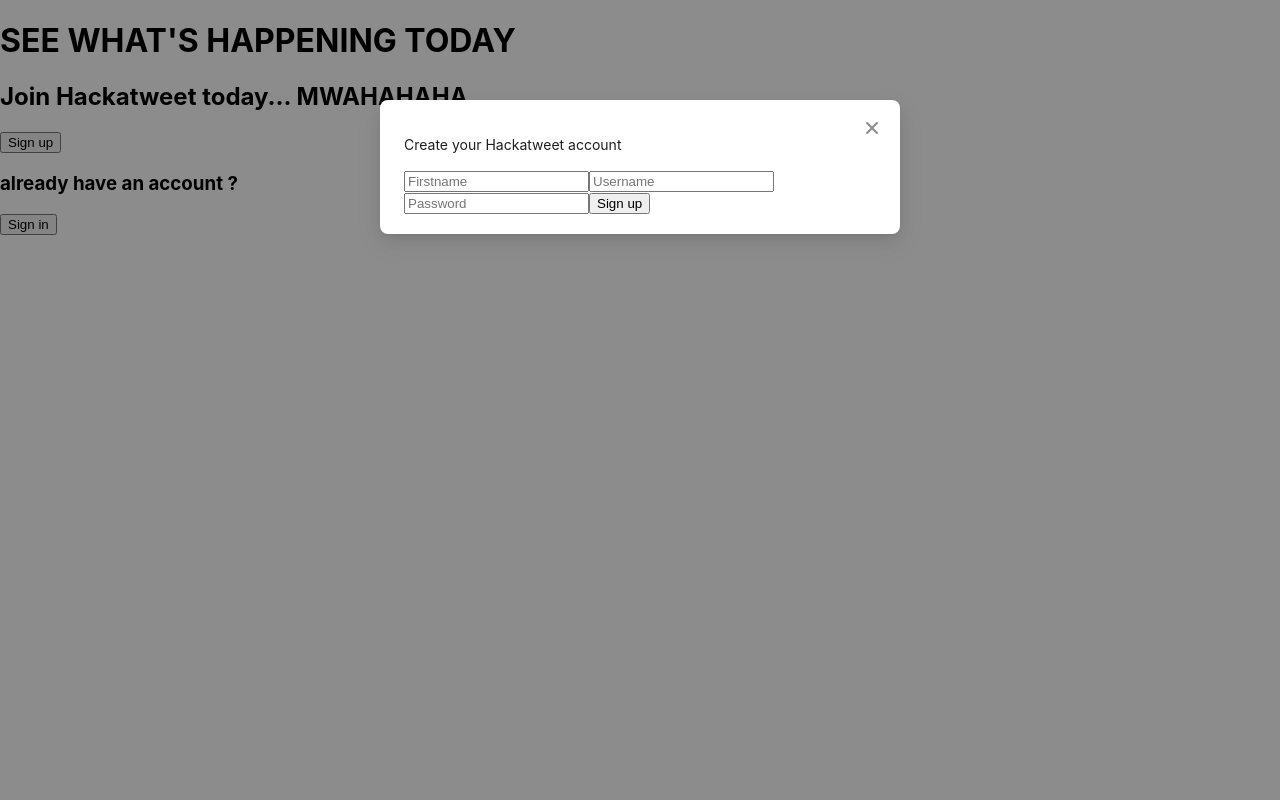
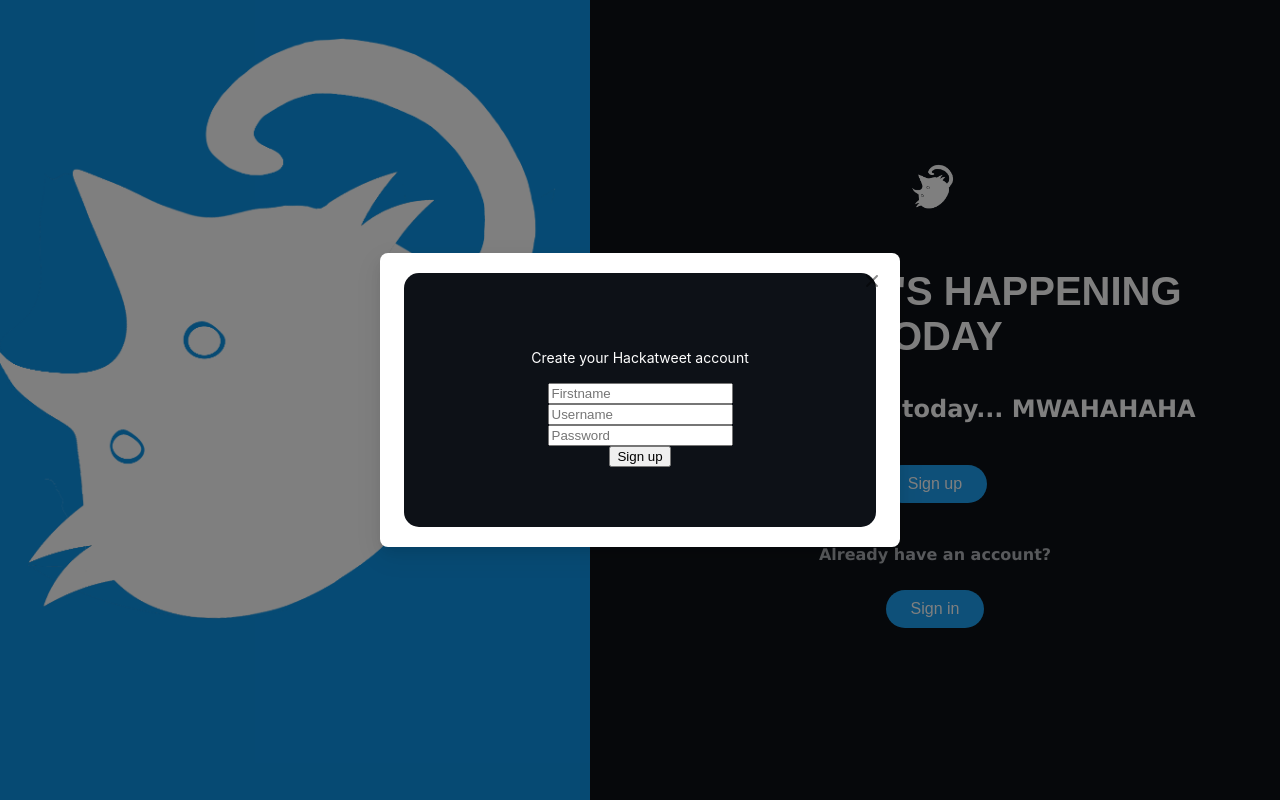
Before and after one commit to samiamougna-del/hackatweet-frontend, a Next.js app: page / in a window 1280 px wide. Both pictures are taken after a click on the button "Sign up". Built offline with nearby package versions, Linux system fonts and the light colour scheme.

Commit message:
ajout design login

```diff
--- a/components/Login.js
+++ b/components/Login.js
@@ -1,22 +1,36 @@
 import { useState } from 'react';
 import SignIn from './SignIn';
 import SignUp from './SignUp';
+import styles from '../styles/Login.module.css';
 
 function Login() {
   const [showSignUp, setShowSignUp] = useState(false);
   const [showSignIn, setShowSignIn] = useState(false);
 
   return (
-    <div>
+    <div className={styles.container}>
+      {/* Partie gauche avec image de fond */}
+      <div className={styles.left}></div>
 
-       <h1>SEE WHAT'S HAPPENING TODAY</h1>
-      <h2>Join Hackatweet today... MWAHAHAHA</h2>
-      <button onClick={() => setShowSignUp(true)}>Sign up</button>
-      {showSignUp && <SignUp onClose={() => setShowSignUp(false)} />}
-      <h3>already have an account ?</h3>
-      <button onClick={() => setShowSignIn(true)}>Sign in</button>
-      {showSignIn && <SignIn onClose={() => setShowSignIn(false)} />}
+      {/* Partie droite avec logo et formulaire */}
+      <div className={styles.right}>
+        <img src="/logo.png" alt="Logo Hackatweet" className={styles.logo} />
 
+        <h1 className={styles.title}>SEE WHAT'S HAPPENING TODAY</h1>
+        <h2 className={styles.subtitle}>Join Hackatweet today... MWAHAHAHA</h2>
+
+        <button className={styles.button} onClick={() => setShowSignUp(true)}>
+          Sign up
+        </button>
+        {showSignUp && <SignUp onClose={() => setShowSignUp(false)} />}
+
+        <h3 className={styles.smallText}>Already have an account?</h3>
+
+        <button className={styles.button} onClick={() => setShowSignIn(true)}>
+          Sign in
+        </button>
+        {showSignIn && <SignIn onClose={() => setShowSignIn(false)} />}
+      </div>
     </div>
   );
 }
--- a/components/SignIn.js
+++ b/components/SignIn.js
@@ -1,58 +1,82 @@
-import { login } from '../reducers/user'
+import { login } from '../reducers/user';
 import { useDispatch } from 'react-redux';
 import { useState } from 'react';
 import { Modal } from 'antd';
 import { FontAwesomeIcon } from '@fortawesome/react-fontawesome';
 import { faXmark } from '@fortawesome/free-solid-svg-icons';
+import { useRouter } from 'next/router';
 
-//import styles from '../styles.login.module.css';
-
-function SignIn({onClose}) {
-        const dispatch = useDispatch()
+function SignIn({ onClose }) {
+  const dispatch = useDispatch();
+  const router = useRouter();
 
   const [signInUsername, setSignInUsername] = useState('');
   const [signInPassword, setSignInPassword] = useState('');
-
+  const [error, setError] = useState('');
 
   const handleConnection = () => {
+    setError('');
     fetch('http://localhost:3000/users/signin', {
       method: 'POST',
       headers: { 'Content-Type': 'application/json' },
-                body: JSON.stringify({ username: signInUsername, password: signInPassword }),
-            }).then(response => response.json())
+      body: JSON.stringify({
+        username: signInUsername,
+        password: signInPassword,
+      }),
+    })
+      .then(res => res.json())
       .then(data => {
         if (data.result) {
           dispatch(login({ username: signInUsername, token: data.token }));
           setSignInUsername('');
           setSignInPassword('');
-
-
+          onClose();
+          router.push('/home');
+        } else {
+          setError(data.error || 'Erreur lors de la connexion');
         }
-                });
-
-
+      })
+      .catch(() => setError('Erreur serveur'));
   };
 
   return (
-                    // ajouter className={styles.loginSection} dans modal
-                    //ajouter logo
     <Modal
       open={true}
       onCancel={onClose}
       footer={null}
       closeIcon={<FontAwesomeIcon icon={faXmark} />}
+         centered  // centre verticalement
+  maskStyle={{ backgroundColor: 'rgba(0, 0, 0, 0.5)' }}
+  bodyStyle={{
+    backgroundColor: '#0d1117',
+    color: 'white',
+    display: 'flex',
+    flexDirection: 'column',
+    alignItems: 'center',
+    padding: '60px 40px',
+    borderRadius: '15px',
+  }}
+  style={{ border: 'none' }}
     >
       <h2>Sign in</h2>
       <p>Connect to Hackatweet</p>
-					<input type="text" placeholder="Username" id="signInUsername" onChange={(e) => setSignInUsername(e.target.value)} value={signInUsername} />
-					<input type="password" placeholder="Password" id="signInPassword" onChange={(e) => setSignInPassword(e.target.value)} value={signInPassword} />
-					<button id="connection" onClick={() => handleConnection()}>Sign in</button>
+
+      <input
+        type="text"
+        placeholder="Username"
+        onChange={(e) => setSignInUsername(e.target.value)}
+        value={signInUsername}
+      />
+      <input
+        type="password"
+        placeholder="Password"
+        onChange={(e) => setSignInPassword(e.target.value)}
+        value={signInPassword}
+      />
+      {error && <p style={{ color: 'red' }}>{error}</p>}
+      <button onClick={handleConnection}>Sign in</button>
     </Modal>
-
-
-                )
-
-
+  );
 }
 
 export default SignIn;
--- a/components/SignUp.js
+++ b/components/SignUp.js
@@ -1,35 +1,49 @@
-import { login } from '../reducers/user'
+import { login } from '../reducers/user';
 import { useDispatch } from 'react-redux';
 import { useState } from 'react';
 import { Modal } from 'antd';
 import { FontAwesomeIcon } from '@fortawesome/react-fontawesome';
 import { faXmark } from '@fortawesome/free-solid-svg-icons';
+import { useRouter } from 'next/router';
 
-
-function SignUp({onClose}) {
-        const dispatch = useDispatch()
+function SignUp({ onClose }) {
+  const dispatch = useDispatch();
+  const router = useRouter();
 
   const [signUpUsername, setSignUpUsername] = useState('');
   const [signUpPassword, setSignUpPassword] = useState('');
   const [signUpFirstname, setSignUpFirstname] = useState('');
-        ;
-
+  const [error, setError] = useState('');
 
   const handleRegister = () => {
+    setError('');
     fetch('http://localhost:3000/users/signup', {
       method: 'POST',
       headers: { 'Content-Type': 'application/json' },
-			body: JSON.stringify({ firstname: signUpFirstname, username: signUpUsername, password: signUpPassword }),
-		}).then(response => response.json())
+      body: JSON.stringify({
+        firstname: signUpFirstname,
+        username: signUpUsername,
+        password: signUpPassword,
+      }),
+    })
+      .then(res => res.json())
       .then(data => {
         if (data.result) {
-					dispatch(login({ firstname: signUpFirstname, username: signUpUsername, token: data.token }));
+          dispatch(login({
+            firstname: signUpFirstname,
+            username: signUpUsername,
+            token: data.token
+          }));
           setSignUpFirstname('');
           setSignUpUsername('');
           setSignUpPassword('');
-
+          onClose();
+          router.push('/home');
+        } else {
+          setError(data.error || 'Erreur lors de l’inscription');
         }
-			});
+      })
+      .catch(() => setError('Erreur serveur'));
   };
 
   return (
@@ -38,17 +52,44 @@ function SignUp({onClose}) {
       onCancel={onClose}
       footer={null}
       closeIcon={<FontAwesomeIcon icon={faXmark} />}
+         centered  // centre verticalement
+  maskStyle={{ backgroundColor: 'rgba(0, 0, 0, 0.5)' }}
+  bodyStyle={{
+    backgroundColor: '#0d1117',
+    color: 'white',
+    display: 'flex',
+    flexDirection: 'column',
+    alignItems: 'center',
+    padding: '60px 40px',
+    borderRadius: '15px',
+  }}
+  style={{ border: 'none' }}
+
     >
       <p>Create your Hackatweet account</p>
-                    <input type="text" placeholder="Firstname" id="signUpFirstname" onChange={(e) => setSignUpFirstname(e.target.value)} value={signUpFirstname} />
-					<input type="text" placeholder="Username" id="signUpUsername" onChange={(e) => setSignUpUsername(e.target.value)} value={signUpUsername} />
-					<input type="password" placeholder="Password" id="signUpPassword" onChange={(e) => setSignUpPassword(e.target.value)} value={signUpPassword} />
-					<button id="register" onClick={() => handleRegister()}>Sign up</button>
+
+      <input
+        type="text"
+        placeholder="Firstname"
+        onChange={(e) => setSignUpFirstname(e.target.value)}
+        value={signUpFirstname}
+      />
+      <input
+        type="text"
+        placeholder="Username"
+        onChange={(e) => setSignUpUsername(e.target.value)}
+        value={signUpUsername}
+      />
+      <input
+        type="password"
+        placeholder="Password"
+        onChange={(e) => setSignUpPassword(e.target.value)}
+        value={signUpPassword}
+      />
+      {error && <p style={{ color: 'red' }}>{error}</p>}
+      <button onClick={handleRegister}>Sign up</button>
     </Modal>
-
-                )
-
-
+  );
 }
 
 export default SignUp;
--- a/pages/_app.js
+++ b/pages/_app.js
@@ -4,6 +4,7 @@ import { Provider } from 'react-redux';
 import { configureStore } from '@reduxjs/toolkit';
 import tweet from '../reducers/tweet';
 import user from '../reducers/user';
+import '../styles/globals.css';
 
 const store = configureStore({
 reducer: { tweet, user },
--- a/styles/globals.css
+++ b/styles/globals.css
@@ -8,3 +8,23 @@ body {
 * {
   box-sizing: border-box;
 }
+
+
+/* Supprime fond blanc et ombre de la modale Ant Design */
+:global(.ant-modal) {
+  background: #0d1117 !important;  /* fond bleu foncé */
+  border-radius: 15px !important;
+  box-shadow: none !important;      /* supprime l’ombre blanche */
+}
+
+/* Supprime fond du wrapper de la modale */
+:global(.ant-modal-content) {
+  background: #0d1117 !important;
+  border-radius: 15px !important;
+  padding: 60px 40px !important;    /* espace interne */
+}
+
+/* Masque derrière la modale */
+:global(.ant-modal-mask) {
+  background-color: rgba(0,0,0,0.5) !important;
+}
--- a/styles/login.module.css
+++ b/styles/login.module.css
@@ -0,0 +1,75 @@
+/* Conteneur principal : 2 colonnes */
+.container {
+  display: flex;
+  height: 100vh;
+  font-family: Verdana, sans-serif;
+}
+
+/* Partie gauche avec image de fond */
+.left {
+  flex: 1;
+  background-image: url('/logo.png'); /* ou une autre image de fond */
+  background-size: cover;
+  background-color: #0d95e8;
+  background-position: center;
+  position: relative;
+}
+
+/* Partie droite avec formulaire */
+.right {
+  flex: 1;
+  display: flex;
+  flex-direction: column;
+  justify-content: center;
+  align-items: center;
+  background-color: #0d1117; /* bleu très foncé / presque noir */
+  padding: 50px;
+  text-align: center;
+  color: white; /* texte en blanc */
+}
+
+/* Titres et textes */
+.title {
+  font-family: 'Mont-Heavy', sans-serif;
+  font-size: 2.5rem;
+  margin-bottom: 1rem;
+  color: white;
+}
+
+.subtitle {
+  font-family: Verdana, sans-serif;
+  font-size: 1.5rem;
+  margin-bottom: 2rem;
+  color: white;
+}
+
+.smallText {
+  font-family: Verdana, sans-serif;
+  font-size: 1rem;
+  margin-top: 2rem;
+  color: #b0b3b8;
+}
+
+/* Boutons */
+.button {
+  background-color: #1da1f2; /* bleu Twitter */
+  color: white;
+  border: none;
+  padding: 10px 25px;
+  margin: 10px 0;
+  cursor: pointer;
+  border-radius: 25px;
+  font-size: 1rem;
+  transition: background 0.2s;
+}
+
+.button:hover {
+  background-color: #0d95e8;
+}
+
+/* Logo en haut de la partie droite */
+.logo {
+  margin-bottom: 20px;
+  width: 60px;
+  height: 60px;
+}
```
Also changed, not shown: pages/pngtree-crazy-man-png-image_17289087.png (added). Lines whose indentation alone changed are shown as unchanged.
